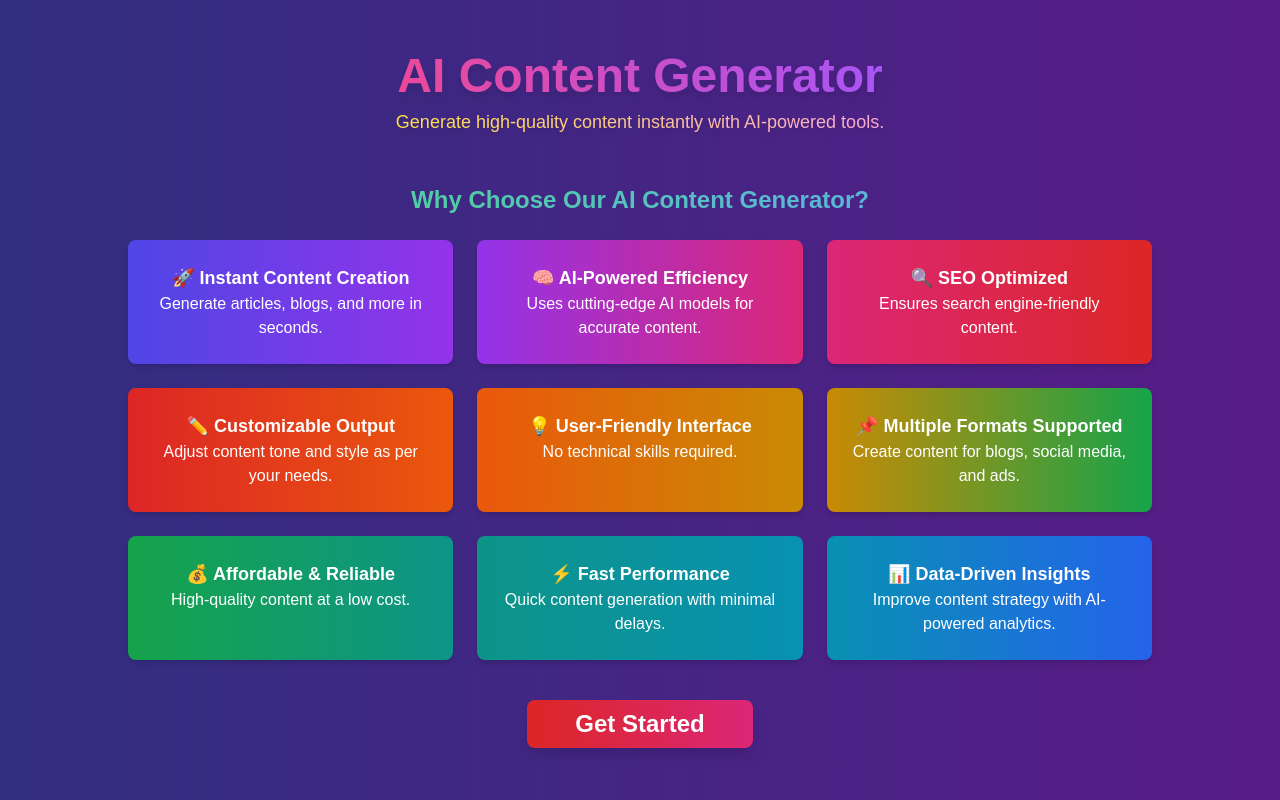
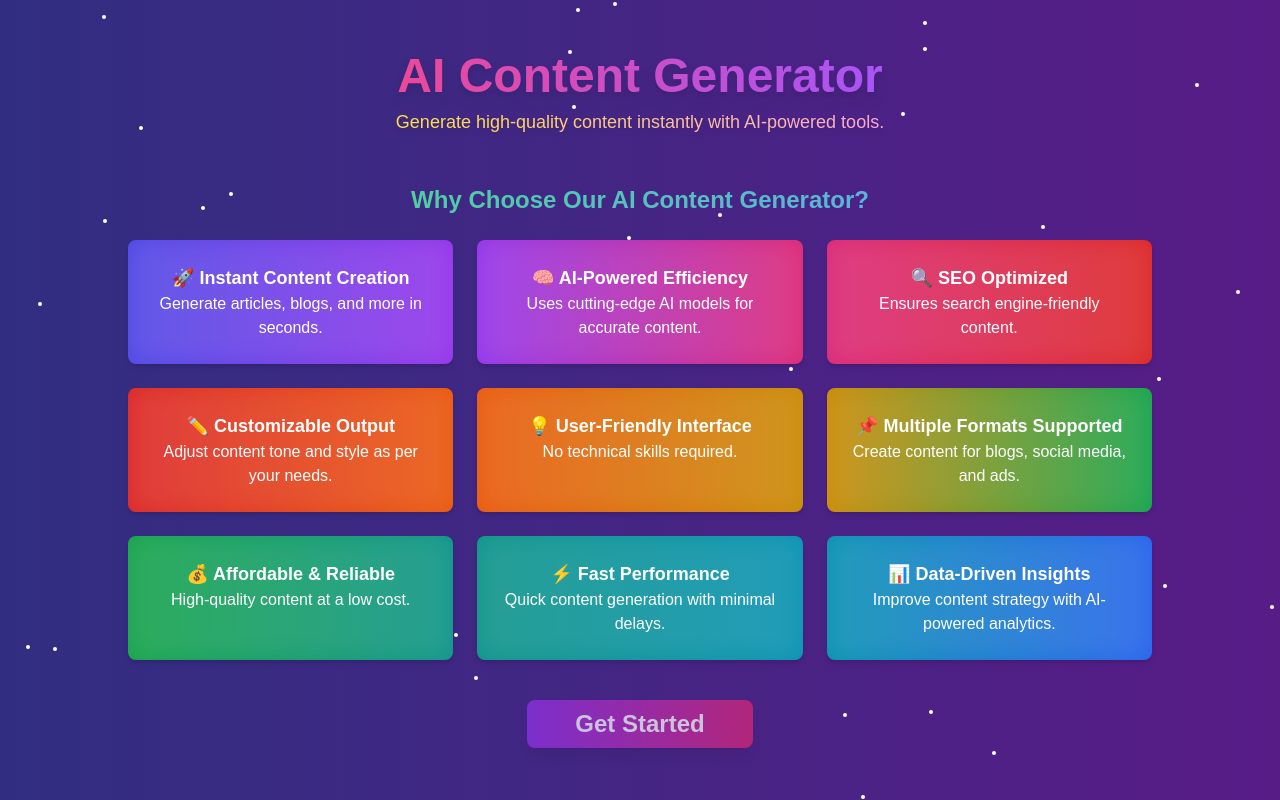
Before and after one commit to Wamiq111/AI-Content-Generator, a Next.js app: page / in a window 1280 px wide. Built offline with nearby package versions, Linux system fonts and the light colour scheme.

Commit message:
Update page.tsx( glowing background + getstarted button modifed)

```diff
--- a/app/page.tsx
+++ b/app/page.tsx
@@ -7,9 +7,24 @@
   const router = useRouter();
 
   return (
-    <div className="min-h-screen flex flex-col items-center justify-center p-6 bg-gradient-to-r from-indigo-900 to-purple-900">
+    <div className="min-h-screen flex flex-col items-center justify-center p-6 bg-gradient-to-r from-indigo-900 to-purple-900 relative overflow-hidden">
+      {/* Glowing/Sparkling Tiny Dots/Stars in Background */}
+      <div className="absolute inset-0 z-0">
+        {[...Array(50)].map((_, index) => (
+          <div
+            key={index}
+            className="absolute w-1 h-1 bg-white rounded-full animate-sparkle"
+            style={{
+              top: `${Math.random() * 100}%`,
+              left: `${Math.random() * 100}%`,
+              animationDelay: `${Math.random() * 5}s`,
+            }}
+          />
+        ))}
+      </div>
+
       {/* Header Section */}
-      <header className="text-center mb-12 animate-fade-in">
+      <header className="text-center mb-12 animate-fade-in relative z-10">
         <h1 className="text-5xl font-extrabold bg-gradient-to-r from-pink-500 to-purple-500 bg-clip-text text-transparent drop-shadow-lg">
           AI Content Generator
         </h1>
@@ -19,7 +34,7 @@
       </header>
 
       {/* Features Section */}
-      <section className="max-w-5xl text-center">
+      <section className="max-w-5xl text-center relative z-10">
         <h2 className="text-2xl font-semibold bg-gradient-to-r from-green-400 to-blue-400 bg-clip-text text-transparent mb-6 animate-fade-in">
           Why Choose Our AI Content Generator?
         </h2>
@@ -82,22 +97,24 @@
           ].map((feature, index) => (
             <div
               key={index}
-              className={`p-6 rounded-lg shadow-md text-white ${feature.bgColor} hover:scale-105 transition-transform duration-300 animate-fade-in-up`}
+              className={`p-6 rounded-lg shadow-md text-white ${feature.bgColor} hover:scale-105 transition-transform duration-300 animate-fade-in-up relative overflow-hidden`}
             >
-              <h3 className="font-bold text-lg">
+              {/* Glowing Border Light */}
+              <div className="absolute inset-0 rounded-lg bg-white/10 blur-md animate-glow-border" />
+              <h3 className="font-bold text-lg relative z-10">
                 {feature.icon} {feature.title}
               </h3>
-              <p>{feature.description}</p>
+              <p className="relative z-10">{feature.description}</p>
             </div>
           ))}
         </div>
       </section>
 
       {/* CTA Section */}
-      <div className="mt-10 animate-fade-in">
+      <div className="mt-10 animate-fade-in relative z-10">
         <Button
           variant="destructive"
-          className="px-12 py-6 text-2xl font-semibold rounded-lg shadow-lg bg-gradient-to-r from-red-600 to-pink-600 text-white hover:scale-110 transition-transform duration-300"
+          className="px-12 py-6 text-2xl font-semibold rounded-lg shadow-lg bg-gradient-to-r from-purple-600 to-pink-600 text-white hover:scale-110 transition-transform duration-300 animate-pulse"
           onClick={() => router.push("/dashboard")}
         >
           Get Started
```
